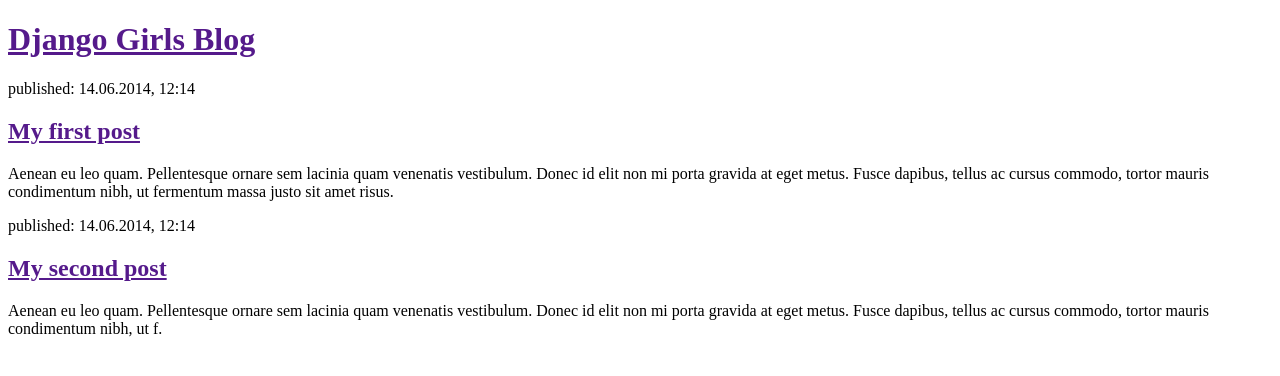
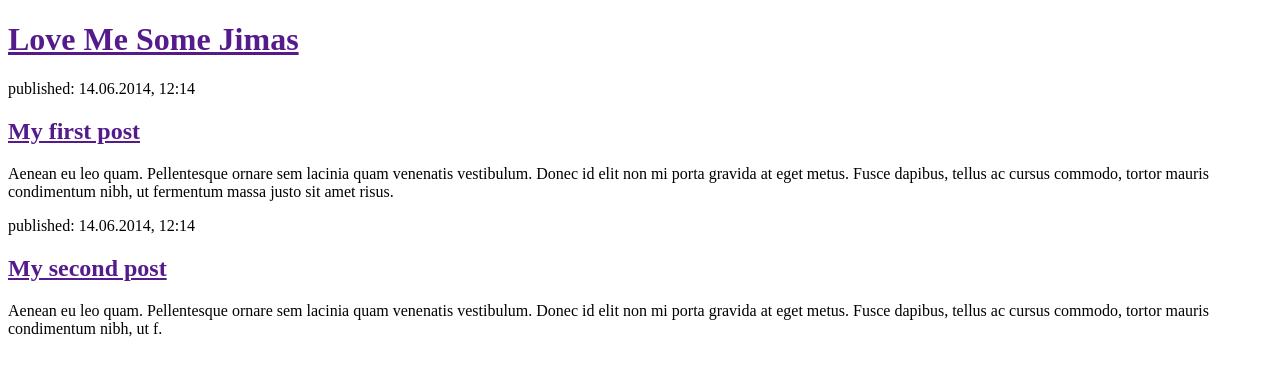
Before and after one commit to csmith73/my-first-blog, a Django app: page / in a window 1280 px wide. Shown: the top 376 px of the page. Run offline with Django 3.2, Linux system fonts and the light colour scheme.

Commit message:
Added some jimas to html code

```diff
--- a/blog/templates/blog/post_list.html
+++ b/blog/templates/blog/post_list.html
@@ -2,11 +2,11 @@
 <html lang="en">
 <head>
     <head>
-        <title>Django Girls blog</title>
+        <title>Love Me Some Jimas</title>
     </head>
     <body>
         <div>
-            <h1><a href="">Django Girls Blog</a></h1>
+            <h1><a href="">Love Me Some Jimas</a></h1>
         </div>
 
         <div>
```
